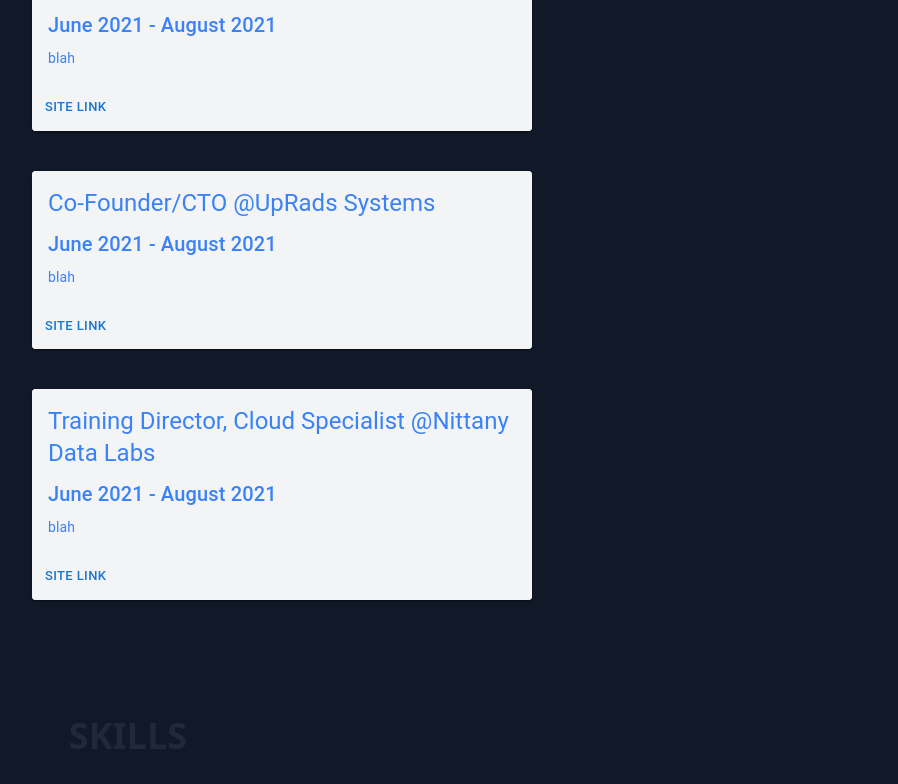
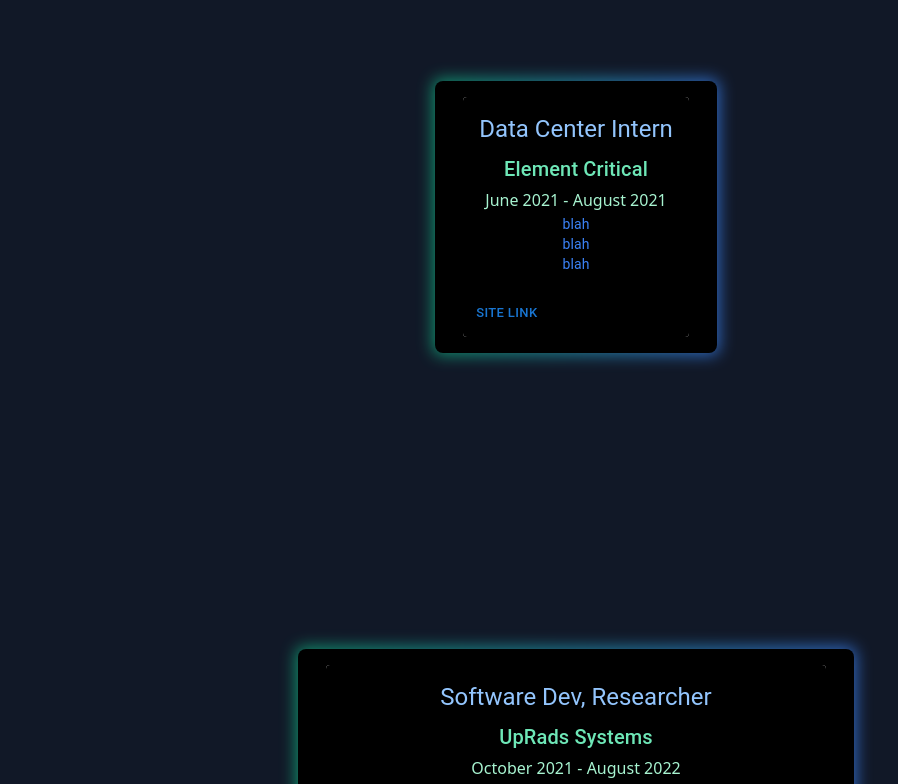
Before and after one commit to raymond-design/site2, a React (Create React App) app: page / in a window 1280 px wide. Shown: the part 1027-1811 px from the top of the page, without its empty margins (96-994 px from the left). Built offline with nearby package versions, Linux system fonts and the light colour scheme; the HTML template or start-up script is replaced by a standard one.

Commit message:
exp updates

```diff
--- a/src/components/xp-card.js
+++ b/src/components/xp-card.js
@@ -10,17 +10,32 @@
   time,
   desc,
   link,
+  cmpn
 }) {
   return (
-    <Card sx={{ maxWidth: 500 }}>
-      <div className="bg-gray-100 shadow-2xl --tw-shadow-color: #10b981">
+    <div class="px-8 py-32">
+      <div class="grid gap-8 items-start justify-center">
+        <div class="relative group">
+          <div class="absolute -inset-0.5 bg-gradient-to-r from-emerald-500 to-blue-500 rounded-lg blur opacity-75 group-hover:opacity-100 transition duration-1000 group-hover:duration-200 animate-tilt"></div>
+          <button class="relative px-7 py-4 bg-black rounded-lg leading-none flex items-center divide-x divide-gray-600">
+          <Card sx={{ maxWidth: 500 }}>
+      <div className="bg-black shadow-2xl --tw-shadow-color: #10b981">
       <CardActionArea>
         <CardContent>
-          <Typography gutterBottom variant="h5" component="div" className='text-blue-500'>
+          <Typography gutterBottom variant="h5" component="div" className='text-blue-300'>
             {title}
           </Typography>
-          <Typography gutterBottom variant="h6" component="div" className='text-blue-500'>
+          <Typography gutterBottom variant="h6" component="div" className='text-emerald-300'>
+            {cmpn}
+          </Typography>
+          <Typography gutterBottom variant="h8" component="div" className='text-emerald-200'>
             {time}
+          </Typography>
+          <Typography variant="body2" className='text-blue-500'>
+            {desc}
+          </Typography>
+          <Typography variant="body2" className='text-blue-500'>
+            {desc}
           </Typography>
           <Typography variant="body2" className='text-blue-500'>
             {desc}
@@ -34,5 +49,11 @@
       </CardActions>
       </div>
     </Card>
+          </button>
+        </div>
+      </div>
+    </div>
+
+
   );
 }
--- a/src/sections/exp.js
+++ b/src/sections/exp.js
@@ -15,8 +15,11 @@
           <Xp
             title = {xp.title}
             time = {xp.time}
+            role = {xp.role}
             desc = {xp.desc}
+            learned = {xp.learned}
             link = {xp.link}
+            cmpn = {xp.cmpn}
           />
         </div>
       ))}
@@ -26,21 +29,30 @@
 }
 const xpdata = [
   {
-    title: "Data Center Intern @Element Critical",
+    title: "Data Center Intern",
+    cmpn: "Element Critical",
     time: "June 2021 - August 2021",
+    role: "",
     desc: "blah",
+    learned: "",
     link: "https://www.elementcritical.com/",
   },
   {
-    title: "Co-Founder/CTO @UpRads Systems",
-    time: "June 2021 - August 2021",
-    desc: "blah",
-    link: "https://www.elementcritical.com/",
+    title: "Software Dev, Researcher",
+    cmpn: "UpRads Systems",
+    time: "October 2021 - August 2022",
+    role: "",
+    desc: "I got to become familiar with medical imaging standards, open source servers like Orthanc and DCM4CHEE, and the CornerstoneJS ecosystem. This experience is what got me interested in healthcare software.",
+    learned: "",
+    link: "",
   },
   {
-    title: "Training Director, Cloud Specialist @Nittany Data Labs",
-    time: "June 2021 - August 2021",
-    desc: "blah",
-    link: "https://www.elementcritical.com/",
+    title: "Training Director",
+    cmpn: "Nittany Data Labs",
+    time: "May 2022 - Present",
+    role: "",
+    desc: "Nittany Data Labs is Penn State's data science student organization. As training director, I mainly maintain the club learning resources (python packages, GitHub repos, etc) and make sure students get the most out of our training programs (cloud certifications, workshops, etc).",
+    learned: "",
+    link: "https://ndl.psu.edu/",
   }
 ];
--- a/src/sections/home.js
+++ b/src/sections/home.js
@@ -31,8 +31,7 @@
                   </div>
                   <div className="flex mx-6 mt-6 text-xl text-white sm:mx-0">
                 <p>
-                  I'm a Computer Science student at Penn State with a passion for architecture and the cloud native ecosystem.
-                Consider checking out a blog article or two :)
+                  I'm a Computer Science student at Penn State with a focus in biomed software and cloud native!
                 </p>
               </div>
                   <div className="flex items-center mt-4 space-x-6 md:mt-6">
```
